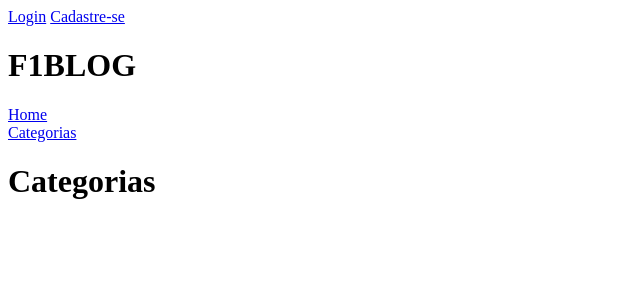
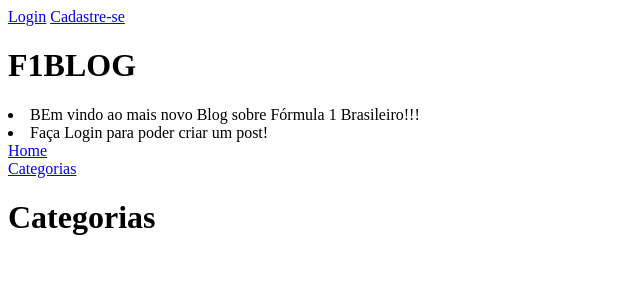
Before and after one commit to lh0101/sisinfo-EP2, a Django app: page / in a window 1280 px wide. Shown: the top 300 px of the page, without its empty margins (0-640 px from the left). Run offline with Django 5.2, Linux system fonts and the light colour scheme; data that the repository does not hold is empty.

Commit message:
Configurando Deploy

```diff
--- a/templates/base.html
+++ b/templates/base.html
@@ -19,6 +19,8 @@
 <body>
     <header>
         <h1>F1BLOG</h1>
+        <li>BEm vindo ao mais novo Blog sobre Fórmula 1 Brasileiro!!!</li>
+        <li>Faça Login para poder criar um post!</li>
         <nav>
             <a href="{% url 'posts_list' %}">Home</a>
             {% if user.is_authenticated %}
```
